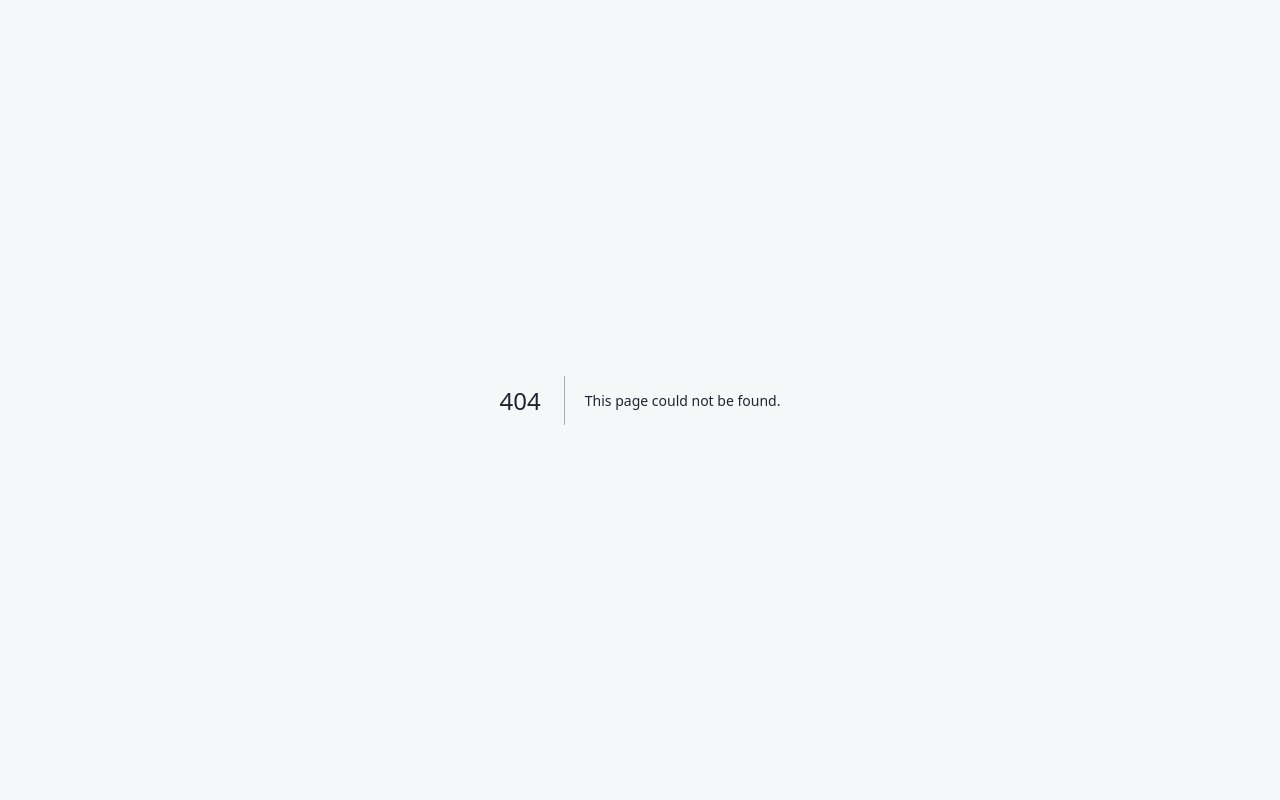
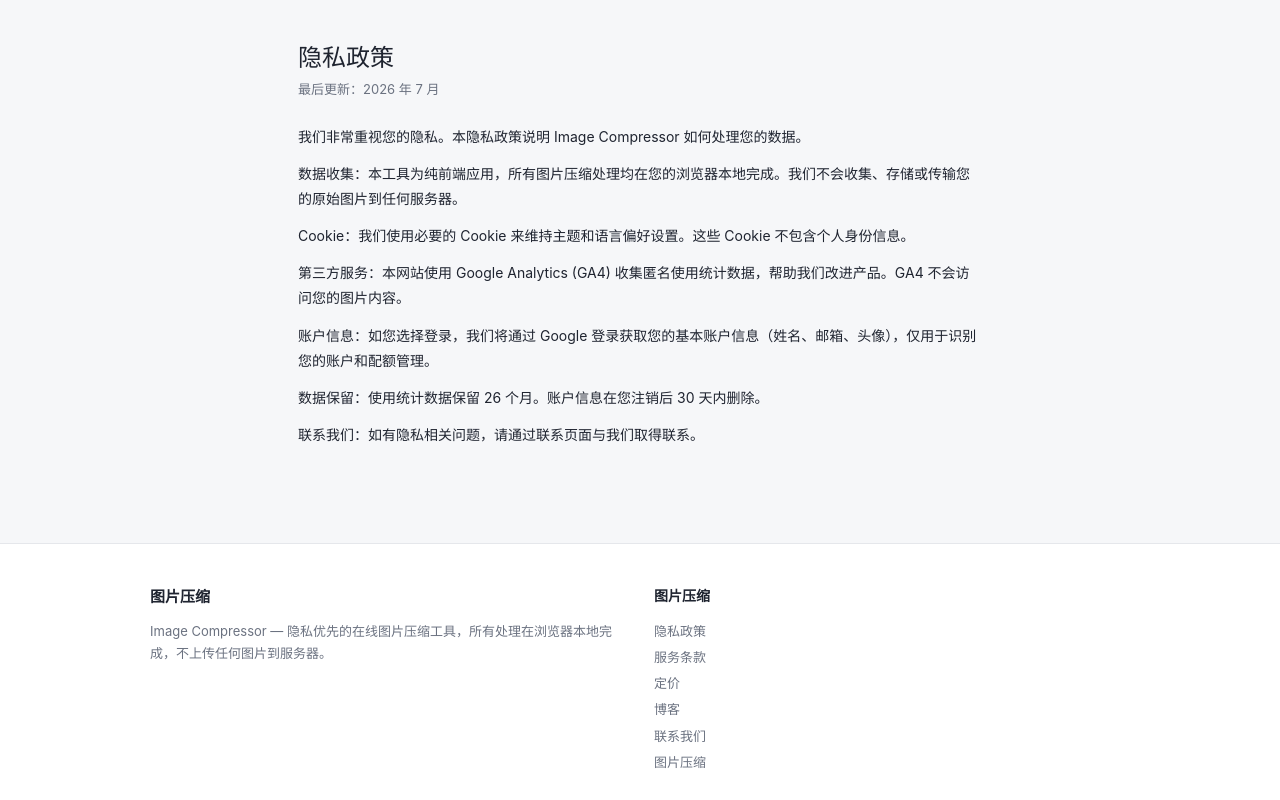
Before and after one commit to 863683348/image-compressor-saas, a Next.js app: page /privacy in a window 1280 px wide. Before the commit this address had no page. Shown: the top 800 px of the page. Built offline with nearby package versions, Linux system fonts and the light colour scheme.

Commit message:
Add src/app/privacy/page.tsx

```diff
--- /dev/null
+++ b/src/app/privacy/page.tsx
@@ -0,0 +1,26 @@
+"use client";
+
+import { useLang } from "@/components/lang-context";
+import { dict } from "@/lib/i18n";
+
+const s = (lang: string, key: string): string => {
+  const d = dict[lang as "zh" | "en"] as Record<string, any>;
+  return d?.[key] ?? key;
+};
+
+export default function PrivacyPage() {
+  const { lang } = useLang();
+  const keys = ["privacyP1", "privacyP2", "privacyP3", "privacyP4", "privacyP5", "privacyP6", "privacyP7"];
+
+  return (
+    <div style={{ maxWidth: 720, margin: "0 auto", padding: "40px 18px 20px" }}>
+      <h1 style={{ fontSize: 24, margin: "0 0 4px", color: "var(--text, #1f2430)" }}>{s(lang, "privacyTitle")}</h1>
+      <p style={{ fontSize: 13, color: "var(--muted, #6b7280)", marginBottom: 24 }}>{s(lang, "privacyUpdated")}</p>
+      {keys.map((k, i) => (
+        <p key={i} style={{ fontSize: 14, lineHeight: 1.8, color: "var(--text, #1f2430)", margin: "0 0 12px" }}>
+          {s(lang, k)}
+        </p>
+      ))}
+    </div>
+  );
+}
```
